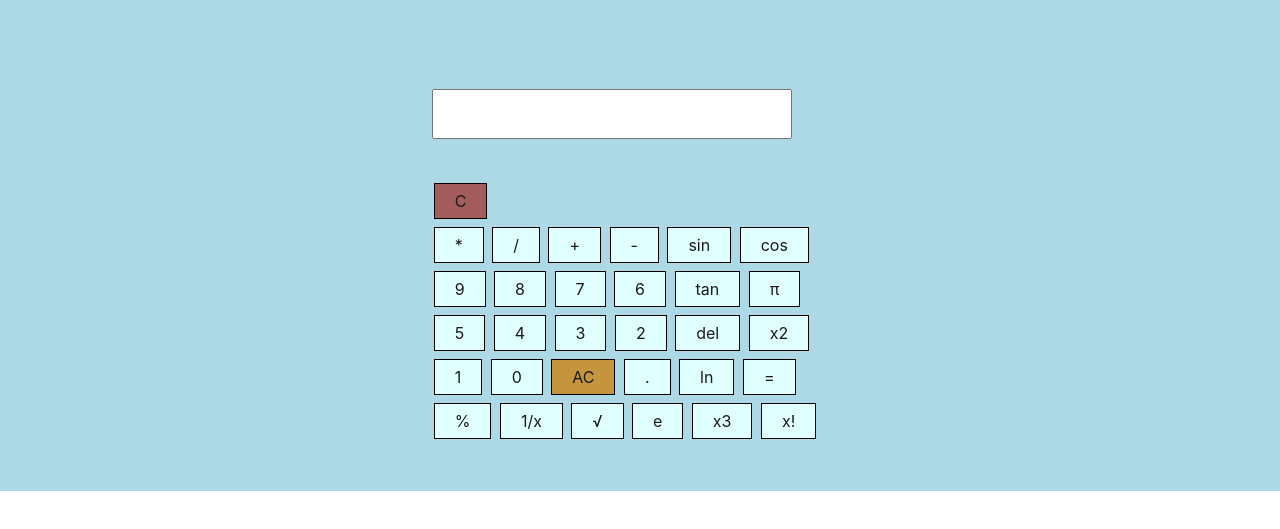
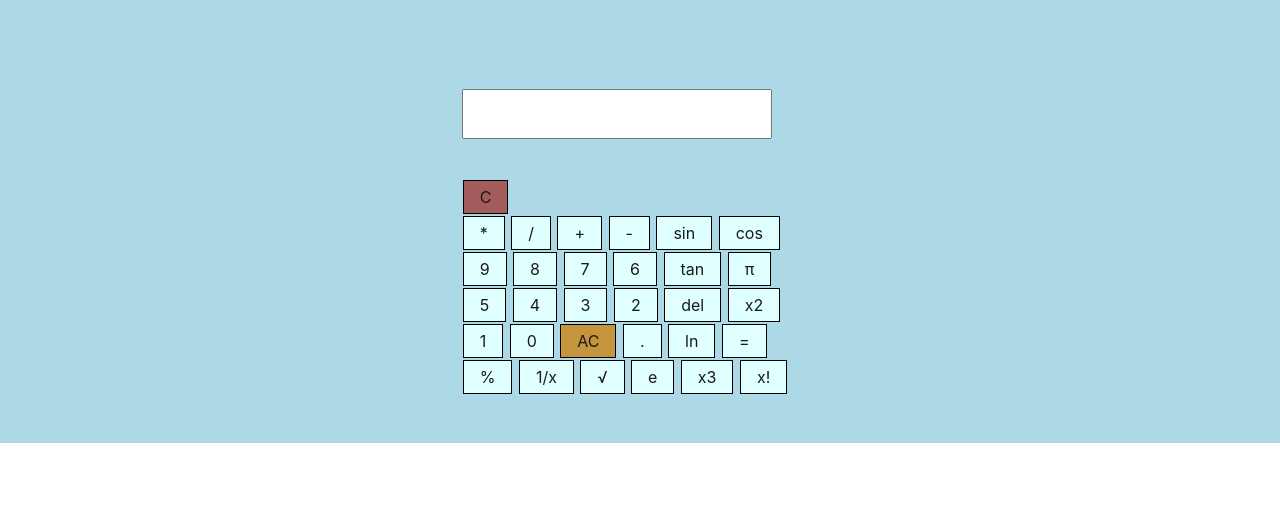
Before and after one commit to dmrt2002/calculator.net, a website: page index.html in a window 1280 px wide. Shown: the part 61-590 px from the top of the page. Drawn offline with nearby package versions, Linux system fonts and the light colour scheme.

Commit message:
Update styles.css

```diff
--- a/styles.css
+++ b/styles.css
@@ -14,13 +14,10 @@
 }
  .screen {
   color: black;
-  width: 360px;
+  width: 310px;
   height: 50px;
  }
 
- .buttons {
-     transition: all 0.5s linear;
- }
  .all {
     background-color: lightblue;
 }
@@ -28,9 +25,9 @@
     background-color: lightcyan;
     border:0.2px solid black;
     color:rgb(27, 26, 26);
-    padding: 5px 20px;
+    padding: 4px 16px;
     text-align: center;
-    margin: 4px 2px;
+    margin: 1px 1px;
     cursor: pointer;
     -webkit-transition-duration: 0.4s; /* Safari */
     transition-duration: 0.4s;
@@ -49,9 +46,9 @@
     background-color: lightcyan;
     border:0.2px solid black;
     color:rgb(27, 26, 26);
-    padding: 5px 20px;
+    padding: 4px 16px;
     text-align: center;
-    margin: 4px 2px;
+    margin: 1px 1px;
     cursor: pointer;
     -webkit-transition-duration: 0.4s; /* Safari */
     transition-duration: 0.4s;
@@ -68,9 +65,9 @@
     background-color: lightcyan;
     color:rgb(27, 26, 26);
     border:0.2px solid black;
-    padding: 5px 20px;
+    padding: 4px 16px;
     text-align: center;
-    margin: 4px 2px;
+    margin: 1px 1px;
     cursor: pointer;
     -webkit-transition-duration: 0.4s; /* Safari */
     transition-duration: 0.4s;
@@ -91,9 +88,9 @@
     background-color: rgb(163, 92, 92);
     color:rgb(27, 26, 26);
     border:0.2px solid black;
-    padding: 5px 20px;
+    padding: 4px 16px;
     text-align: center;
-    margin: 4px 2px;
+    margin: 1px 1px;
     cursor: pointer;
     -webkit-transition-duration: 0.4s; /* Safari */
     transition-duration: 0.4s;
@@ -114,9 +111,9 @@
   background-color: rgb(196, 149, 61);
   color:rgb(27, 26, 26);
   border:0.2px solid black;
-  padding: 5px 20px;
+  padding: 4px 16px;
   text-align: center;
-  margin: 4px 2px;
+  margin: 1px 1px;
   cursor: pointer;
   -webkit-transition-duration: 0.4s; /* Safari */
   transition-duration: 0.4s;
```
